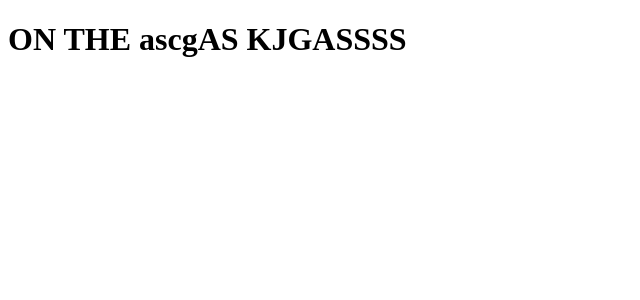
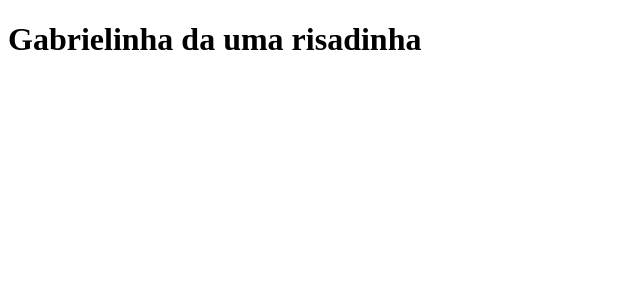
Before and after one commit to c4ldeira27/tabnews, a Next.js app: page / in a window 1280 px wide. Shown: the top 300 px of the page, without its empty margins (0-640 px from the left). Built offline with nearby package versions, Linux system fonts and the light colour scheme.

Commit message:
alterando texto da mensagem após deploy vercel

```diff
--- a/pages/index.js
+++ b/pages/index.js
@@ -1,5 +1,5 @@
 function Home(){
-    return <h1>ON THE ascgAS KJGASSSS</h1>
+    return <h1>Gabrielinha da uma risadinha</h1>
 }
 
 
```
